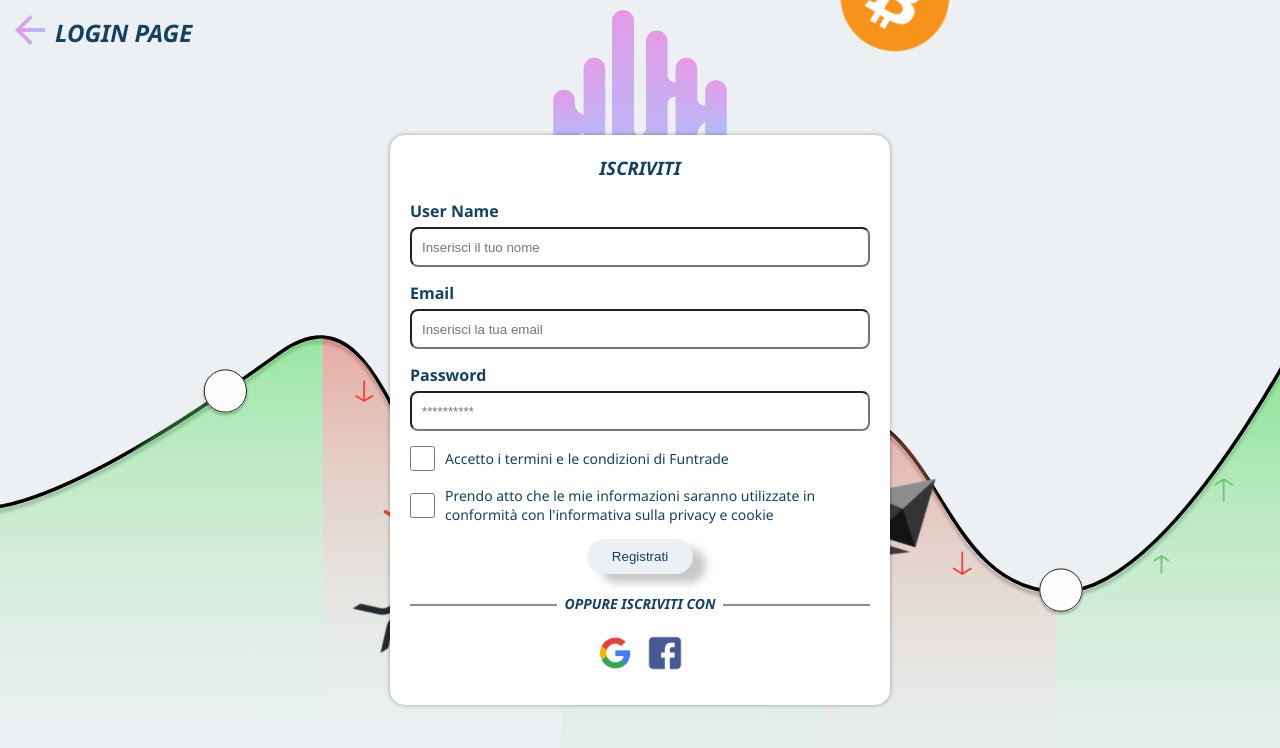
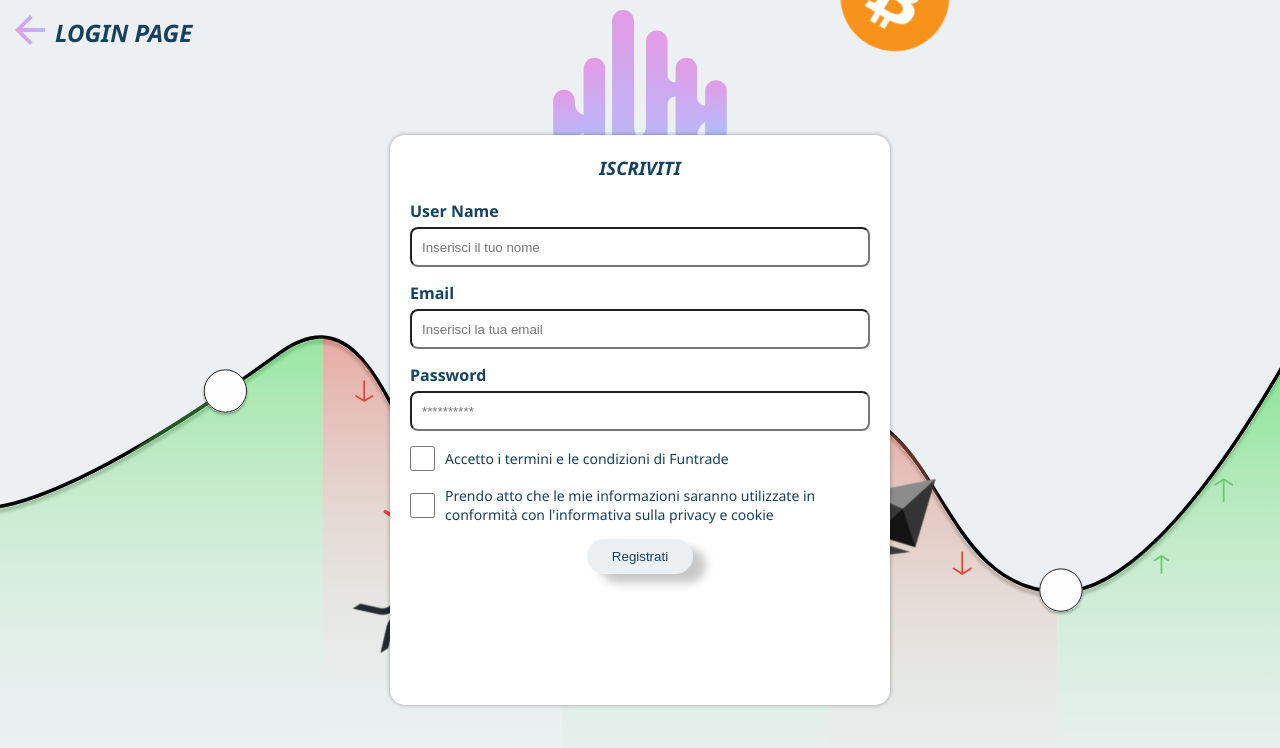
Before and after one commit to casiimir/fun-trade, a Next.js app: page /iscriviti in a window 1280 px wide. Shown: the top 748 px of the page. Built offline with nearby package versions, Linux system fonts and the light colour scheme.

Commit message:
feat: github auth and functions doc

```diff
--- a/src/firebase/index.jsx
+++ b/src/firebase/index.jsx
@@ -3,8 +3,11 @@ import { getFirestore } from "firebase/firestore";
 import { collection, getDocs, addDoc, updateDoc } from "firebase/firestore";
 import {
 	GoogleAuthProvider,
+	FacebookAuthProvider,
+	GithubAuthProvider,
 	getAuth,
 	signInWithPopup,
+	signInWithRedirect,
 	getRedirectResult,
 } from "firebase/auth";
 
@@ -21,10 +24,20 @@ const app = initializeApp(firebaseConfig);
 
 const db = getFirestore(app);
 
+//PROVIDERS
 export const provider = new GoogleAuthProvider();
+export const FBprovider = new FacebookAuthProvider();
+export const Gitprovider = new GithubAuthProvider();
 
 export const auth = getAuth();
 
+/**
+ * Reads the database and returns a list of objects containing all user data
+ * @date 27/7/2023 - 22:41:54
+ *
+ * @async
+ * @returns {Array}
+ */
 export const getData = async () => {
 	try {
 		const data = [];
@@ -36,6 +49,18 @@ export const getData = async () => {
 	}
 };
 
+/**
+ * Through the parameters it writes a new user inside the database
+ * @date 27/7/2023 - 22:43:36
+ *
+ * @async
+ * @param {*} username
+ * @param {*} email
+ * @param {*} password
+ * @param {number} [id=0]
+ * @param {string} [avatar=`https://robohash.org/${username}`]
+ * @returns {*}
+ */
 export const postData = async (
 	username,
 	email,
@@ -58,6 +83,15 @@ export const postData = async (
 	}
 };
 
+/**
+ * work in progress...
+ * @date 27/7/2023 - 22:44:51
+ *
+ * @async
+ * @param {*} id
+ * @param {*} crypto
+ * @returns {*}
+ */
 export const updateData = async (id, crypto) => {
 	const washingtonRef = doc(db, "users", id);
 	await updateDoc(washingtonRef),
@@ -66,6 +100,13 @@ export const updateData = async (id, crypto) => {
 		};
 };
 
+/**
+ * then it checks the user data in the db (getData) and if it doesn't exist it creates it (postData)
+ * @date 27/7/2023 - 22:46:08
+ *
+ * @async
+ * @returns {unknown}
+ */
 export const authGoogle = async () => {
 	const res = await signInWithPopup(auth, provider);
 	getData()
@@ -84,6 +125,47 @@ export const authGoogle = async () => {
 				  )
 				: null;
 		});
+	return res.user;
+};
+
+/**
+ * then it checks the user data in the db (getData) and if it doesn't exist it creates it (postData)
+ * @date 27/7/2023 - 22:47:34
+ *
+ * @async
+ * @returns {unknown}
+ */
+export const authFaceBook = async () => {
+	const res = await signInWithRedirect(auth, FBprovider);
+	console.log(res);
+	return res.user;
+};
+
+/**
+ * then it checks the user data in the db (getData) and if it doesn't exist it creates it (postData)
+ * @date 27/7/2023 - 22:47:46
+ *
+ * @async
+ * @returns {unknown}
+ */
+export const authGit = async () => {
+	const res = await signInWithPopup(auth, Gitprovider);
+	getData()
+		.then((data) => {
+			const post = data.find((user) => user.id === res.user.uid);
+			return post;
+		})
+		.then((post) => {
+			!post
+				? postData(
+						res.user.reloadUserInfo.screenName,
+						res.user.email,
+						res.user.uid,
+						res.user.uid,
+						res.user.photoURL
+				  )
+				: null;
+		});
 
 	console.log(res.user);
 	return res.user;
--- a/src/pages/iscriviti.jsx
+++ b/src/pages/iscriviti.jsx
@@ -6,7 +6,7 @@ import { useRouter } from "next/router";
 import { useState } from "react";
 
 //Firebase
-import { postData, authGoogle, getData } from "@/firebase";
+import { postData, getData } from "@/firebase";
 
 //Image
 import google from "@/assets/7611770.png";
@@ -32,6 +32,12 @@ export default function iscriviti() {
 		setPassword(e.target.value);
 	};
 
+	/**
+	 * Register with email and password
+	 *
+	 * then it checks the user data in the db (getData) and if it doesn't exist it creates it (postData)
+	 * @param {*} e
+	 */
 	const onHandleSubmit = (e) => {
 		e.preventDefault();
 		getData()
@@ -41,12 +47,8 @@ export default function iscriviti() {
 			})
 			.then((post) => {
 				!post ? postData(name, email, password) : null;
+				router.push("/");
 			});
-		router.push("/");
-	};
-
-	const onHandleGoogle = () => {
-		authGoogle().then((res) => res.emailVerified && router.push("/homepage"));
 	};
 	return (
 		<>
@@ -163,23 +165,6 @@ export default function iscriviti() {
 							className={styles.iscriviti__wrap__form__submit}
 						/>
 					</form>
-					<div className={styles.iscriviti__wrap__link}>
-						<div className={styles.iscriviti__wrap__link__title}>
-							<h3 className={styles.iscriviti__wrap__link__title__h3}>
-								Oppure iscriviti con
-							</h3>
-						</div>
-						<div className={styles.iscriviti__wrap__link__icons}>
-							<Image
-								src={google}
-								alt="logo google"
-								width={50}
-								height={50}
-								onClick={onHandleGoogle}
-							/>
-							<Image src={facebook} alt="logo google" width={50} height={50} />
-						</div>
-					</div>
 				</div>
 			</div>
 		</>
```
Also changed, not shown: src/pages/index.js (+50 -5 lines), src/assets/github.png (added).
